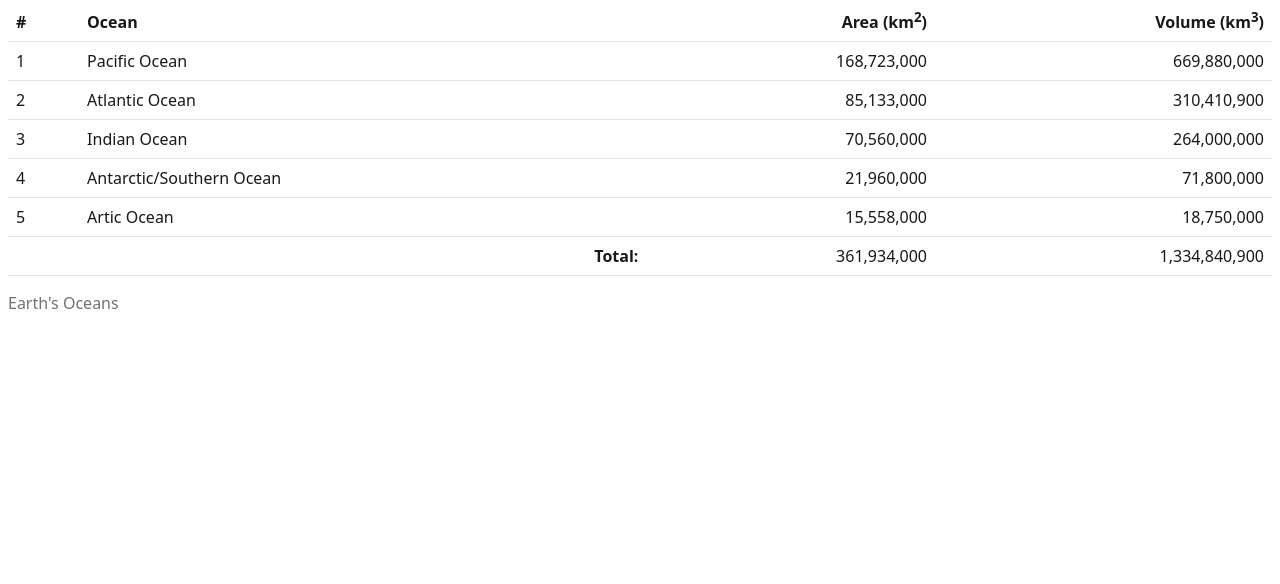
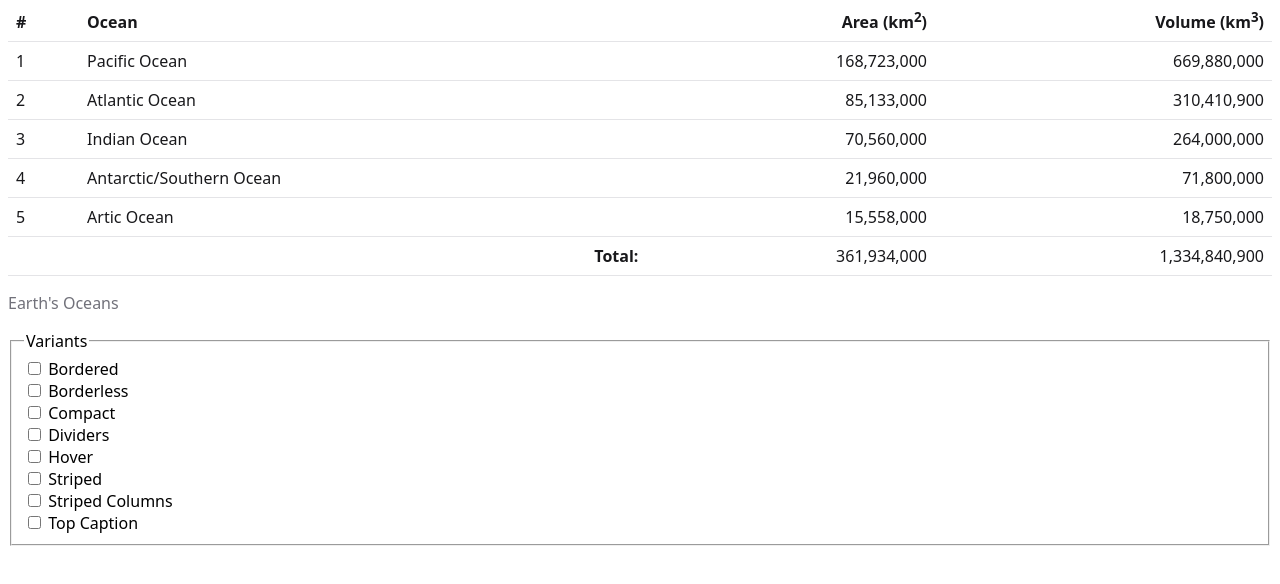
Before and after one commit to webtable/table, a website with bundled scripts: page index.html in a window 1280 px wide. Shown: the part 86-670 px from the top of the page. Built offline with nearby package versions, Linux system fonts and the light colour scheme.

Commit message:
Added checkboxes to demo page to control table variants.

```diff
--- a/index.html
+++ b/index.html
@@ -69,6 +69,60 @@
 			<wt-cell>1,334,840,900</wt-cell>
 		</wt-footer-row>
 	</wt-table>
+	<form>
+		<fieldset>
+			<legend>Variants</legend>
+			<div>
+				<input id="c1" type="checkbox" name="bordered" />
+				<label for="c1">Bordered</label>
+			</div>
+			<div>
+				<input id="c2" type="checkbox" name="borderless" />
+				<label for="c2">Borderless</label>
+			</div>
+			<div>
+				<input id="c3" type="checkbox" name="compact" />
+				<label for="c3">Compact</label>
+			</div>
+			<div>
+				<input id="c4" type="checkbox" name="dividers" />
+				<label for="c4">Dividers</label>
+			</div>
+			<div>
+				<input id="c5" type="checkbox" name="hover" />
+				<label for="c5">Hover</label>
+			</div>
+			<div>
+				<input id="c6" type="checkbox" name="striped" />
+				<label for="c6">Striped</label>
+			</div>
+			<div>
+				<input id="c7" type="checkbox" name="striped-columns" />
+				<label for="c7">Striped Columns</label>
+			</div>
+			<div>
+				<input id="c8" type="checkbox" name="caption-side" value="top" />
+				<label for="c8">Top Caption</label>
+			</div>
+		</fieldset>
+	</form>
 	<script type="module" src="./src/index.ts"></script>
+	<script>
+		const table = document.querySelector('wt-table');
+		const fieldset = document.querySelector('fieldset');
+
+		fieldset.addEventListener('click', (event) => {
+			const el = event.target;
+			const { name, value } = el;
+
+			if (el.matches('input[type="checkbox"]')) {
+				if (el.matches(':checked')) {
+					table.setAttribute(name, el.value ?? '');
+				} else {
+					table.removeAttribute(name);
+				}
+			}
+		});
+	</script>
 </body>
 </html>
```
